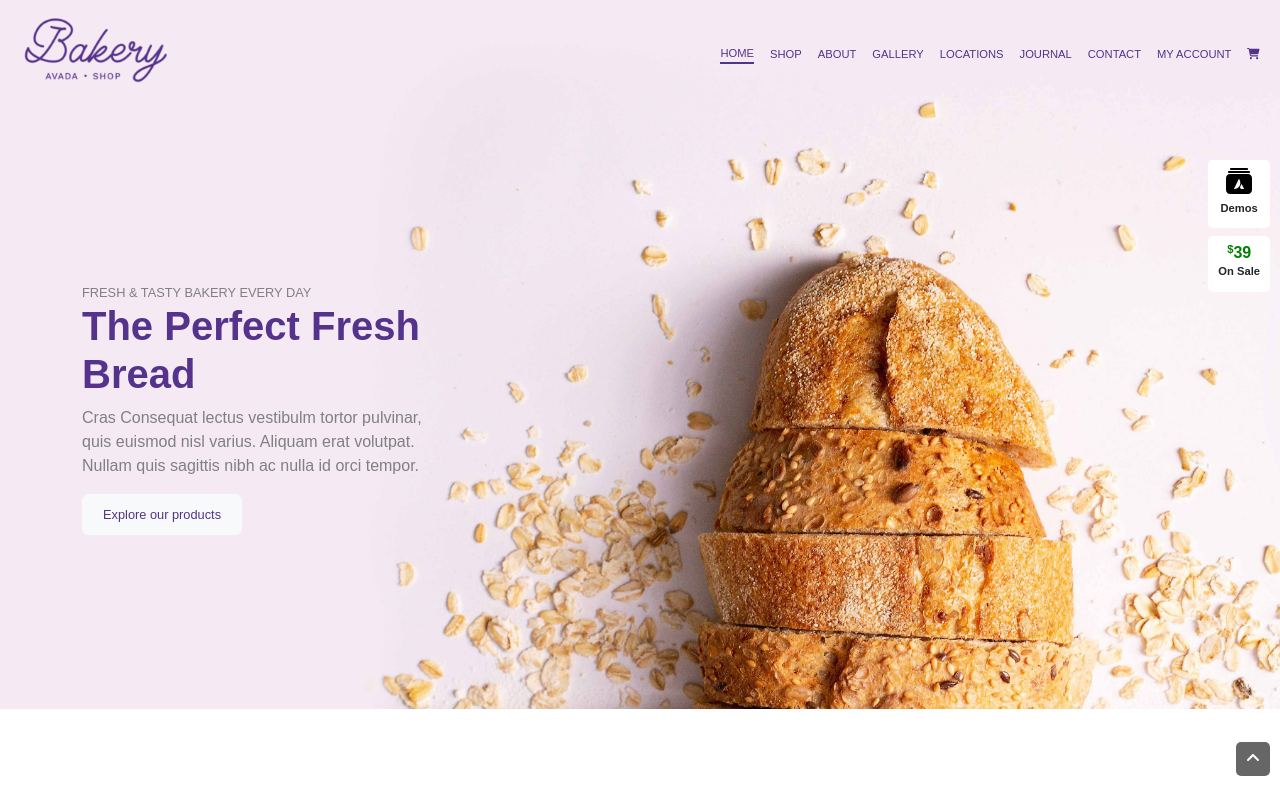
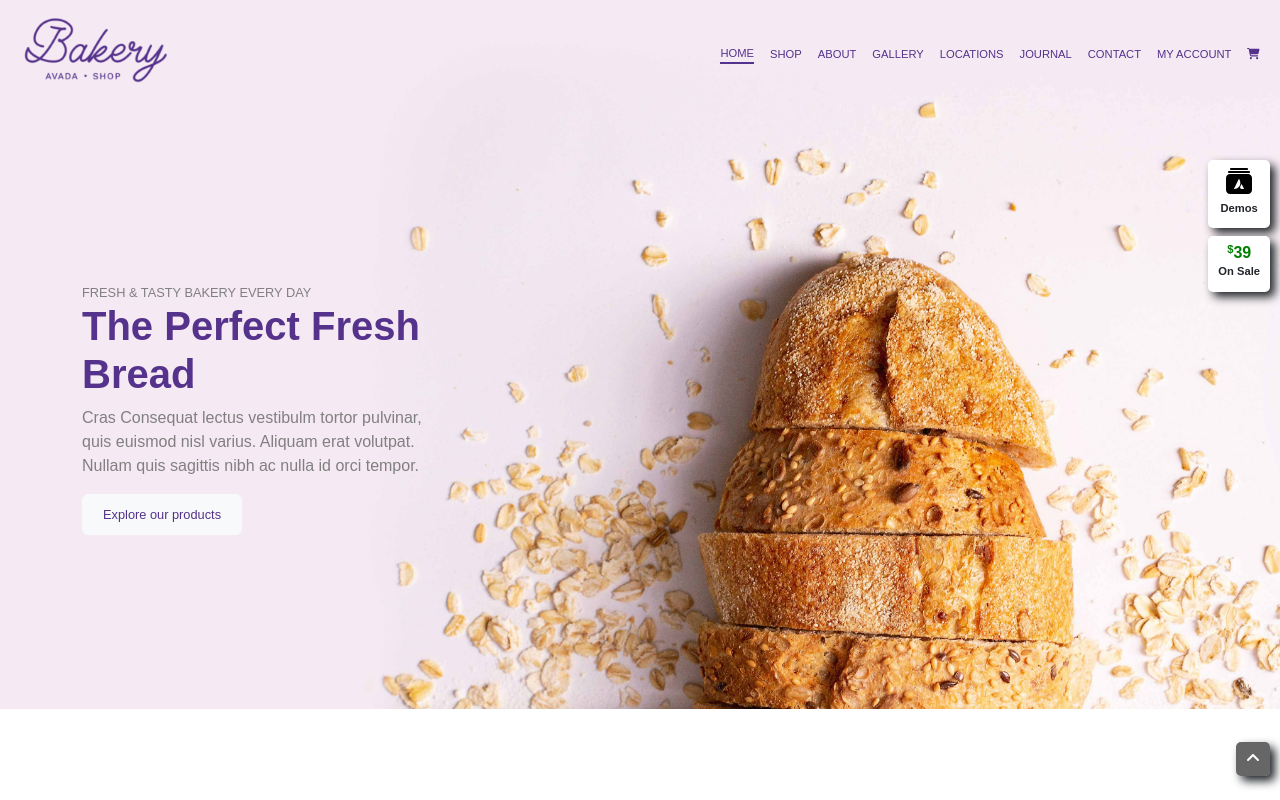
Before and after one commit to PasqualeDiMatteo/proj-html-vuejs, a Vue app: page / in a window 1280 px wide. Shown: the top 800 px of the page. Built offline with nearby package versions, Linux system fonts and the light colour scheme.

Commit message:
Minor fix

```diff
--- a/src/AppFixed.vue
+++ b/src/AppFixed.vue
@@ -45,6 +45,7 @@ figure {
     padding: 5px 10px;
     border-radius: 5px;
     cursor: pointer;
+    box-shadow: 5px 5px 10px;
 }
 
 .back-bg {
```
